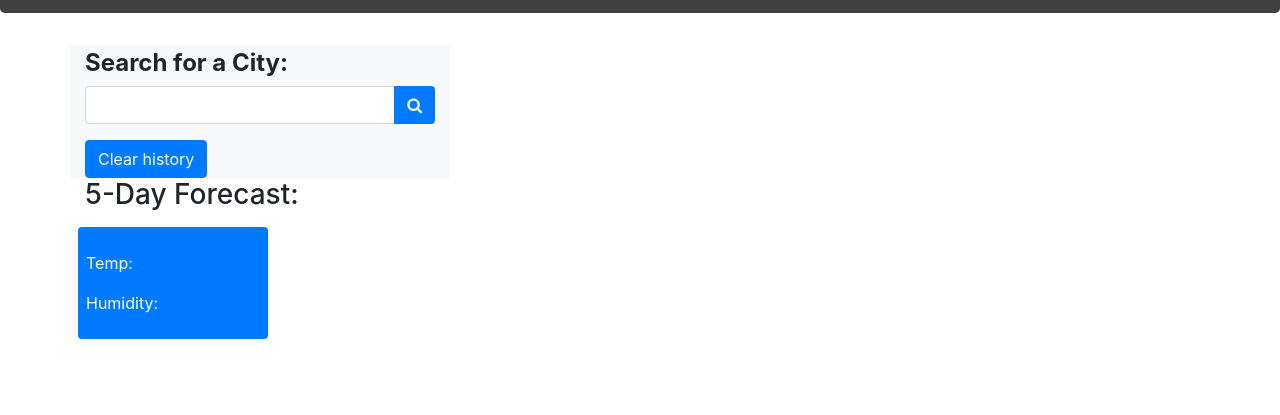
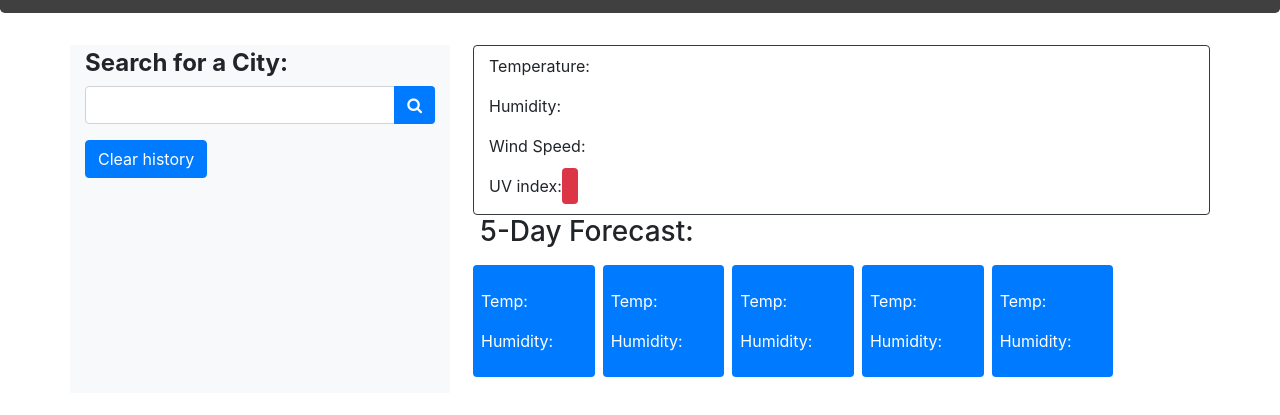
Before and after one commit to asomani91/02.16.21---WeatherDashboard, a plain HTML site: page index.html in a window 1280 px wide. Shown: the part 67-482 px from the top of the page. Drawn offline with nearby package versions, Linux system fonts and the light colour scheme; files that its build step writes are made by us from their sources.

Commit message:
creating div for main forecoast

```diff
--- a/index.html
+++ b/index.html
@@ -1,46 +1,87 @@
 <!DOCTYPE html>
 <html lang="en">
-
 <head>
     <meta charset="UTF-8">
     <meta name="viewport" content="width=device-width, initial-scale=1.0">
     <meta http-equiv="X-UA-Compatible" content="ie=edge" />
-    <link rel="stylesheet"
-        href="https://cdnjs.cloudflare.com/ajax/libs/twitter-bootstrap/4.0.0/css/bootstrap.min.css" />
+    <title>Weather Dashboard</title>
+    <!--Bootstrap CSS CDN-->
+    <link rel="stylesheet" href="https://cdnjs.cloudflare.com/ajax/libs/twitter-bootstrap/4.0.0/css/bootstrap.min.css" />
+    <!-- Font Awesome CSS Icons (For cool glyphicons) -->
     <link rel="stylesheet" href="https://maxcdn.bootstrapcdn.com/font-awesome/4.5.0/css/font-awesome.min.css">
     <link rel="stylesheet" href="style.css">
-    <title>Weather Dashboard</title>
 </head>
-
 <body>
-
-
+    <!--Jumbotron for Title-->
     <div class="jumbotron container-fluid mt-2 text-center p-2" style="background-color:#404040 ;color: white;">
         <h1> <strong>Weather Dashboard</strong></h1>
     </div>
     <div class="container">
+        <!--Row for searching a city-->
         <div class="row">
             <div class="col-sm-4 bg-light">
+                <!--Here we create an HTML form for handling the inputs-->
                 <h4 class="pt-1"><strong>Search for a City:</strong></h4>
+                <!--Here we create the text box for capturing the search city Name-->
                 <div class="input-group mb-3">
-                    <input type="text" class="form-control" id="search-city" aria-label="City Search"
-                        aria-describedby="search-button">
+                    <input type="text" class="form-control"id="search-city" aria-label="City Search" aria-describedby="search-button">
                     <div class="input-group-append">
-                        <button class=" btn bg-primary text-light" id="search-button"><i
-                                class="fa fa-search"></i></button>
+                        <button class=" btn bg-primary text-light" id="search-button"><i class="fa fa-search"></i></button>
                     </div>
                 </div>
+                <!--section for search city history-->
                 <button class=" btn btn-primary" type="button" id="clear-history">Clear history</button>
                 <ul class="list-group">
 
                 </ul>
             </div>
-            <div class="col-sm-12" id="future-weather">
+            <div class="col-sm-8">
+                <div class="row ml-2 border border-dark rounded">
+                    <div class="col-sm-12" id="current-weather">
+                        <h3 class="city-name mb-1 mt-2 bolder" id="current-city"></h3>
+                        <p>Temperature:<span class="current" id="temperature"></span></p>
+                        <p>Humidity:<span class="current" id="humidity"></span></p>
+                        <p>Wind Speed:<span class="current" id="wind-speed"></span></p>
+                        <p>UV index:<span class="current bg-danger rounded py-2 px-2 text-white" id="uv-index"></span></p>
+                    </div>
+                </div>
+                <!--Row for future data to be dumped here-->
+                <div class="col-sm-12" id ="future-weather">
                     <h3>5-Day Forecast:</h3>
                     <div class="row text-light">
-                    <div class="col-sm-2 bg-primary forecast text-white ml-2 mb-3 p-2 mt-2 rounded">
+                        <div class="col-sm-2 bg-primary forecast text-white ml-2 mb-3 p-2 mt-2 rounded" >
                             <p id="fDate0"></p>
                             <p id="fImg0"></p>
                             <p>Temp:<span id="fTemp0"></span></p>
                             <p>Humidity:<span id="fHumidity0"></span></p>
                         </div>
+                        <div class="col-sm-2 bg-primary forecast text-white ml-2 mb-3 p-2 mt-2 rounded" >
+                            <p id="fDate1"></p>
+                            <p id="fImg1"></p>
+                            <p>Temp:<span id="fTemp1"></span></p>
+                            <p>Humidity:<span id="fHumidity1"></span></p>
+                        </div>
+                        <div class="col-sm-2 bg-primary forecast text-white ml-2 mb-3 p-2 mt-2 rounded">
+                            <p id="fDate2"></p>
+                            <p id="fImg2"></p>
+                            <p>Temp:<span id="fTemp2"></span></p>
+                            <p>Humidity:<span id="fHumidity2"></span></p>
+                        </div>
+                        <div class="col-sm-2 bg-primary forecast text-white ml-2 mb-3 p-2 mt-2 rounded">
+                            <p id="fDate3"></p>
+                            <p id="fImg3"></p>
+                            <p>Temp:<span id="fTemp3"></span></p>
+                            <p>Humidity:<span id="fHumidity3"></span></p>
+                        </div>
+                        <div class="col-sm-2 bg-primary forecast text-white ml-2 mb-3 p-2 mt-2 rounded" >
+                            <p id="fDate4"></p>
+                            <p id="fImg4"></p>
+                            <p>Temp:<span id="fTemp4"></span></p>
+                            <p>Humidity:<span id="fHumidity4"></span></p>
+                        </div>
+                    </div>
+                </div>
+
+            </div>
+        </div>
+    </div>
```
Lines whose indentation alone changed are shown as unchanged.
